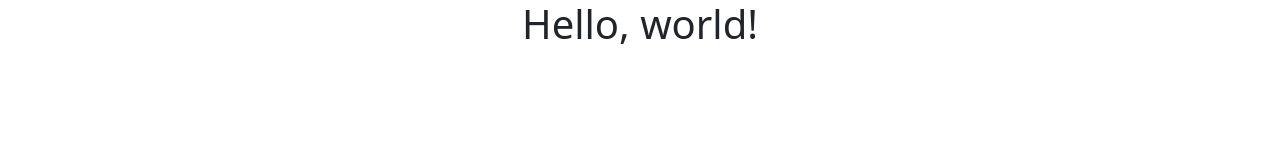
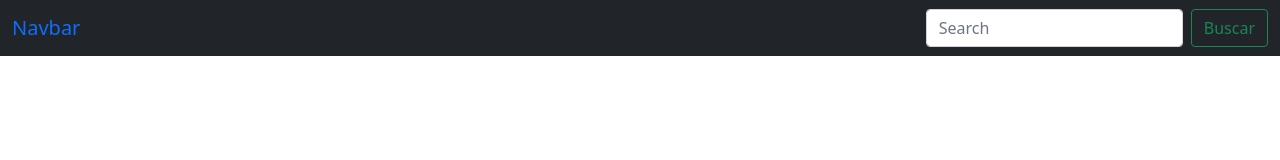
Before and after one commit to Evincere/bootstrap-repo, a plain HTML site: page index.html in a window 1280 px wide. Drawn offline with Linux system fonts and the light colour scheme.

Commit message:
navbar agregado

```diff
--- a/index.html
+++ b/index.html
@@ -11,7 +11,28 @@
     <title>Hello, world!</title>
   </head>
   <body>
-    <h1 class="text-center">Hello, world!</h1>
+    <nav class="navbar bg-dark">
+        <div class="container-fluid">
+          <a class="navbar-brand">Navbar</a>
+          <form class="d-flex" role="search">
+            <input class="form-control me-2" type="search" placeholder="Search" aria-label="Search">
+            <button class="btn btn-outline-success" type="submit">Buscar</button>
+          </form>
+        </div>
+      </nav>
+
+
+
+
+
+
+
+
+
+
+
+
+
 
     <!-- Optional JavaScript; choose one of the two! -->
 
```
